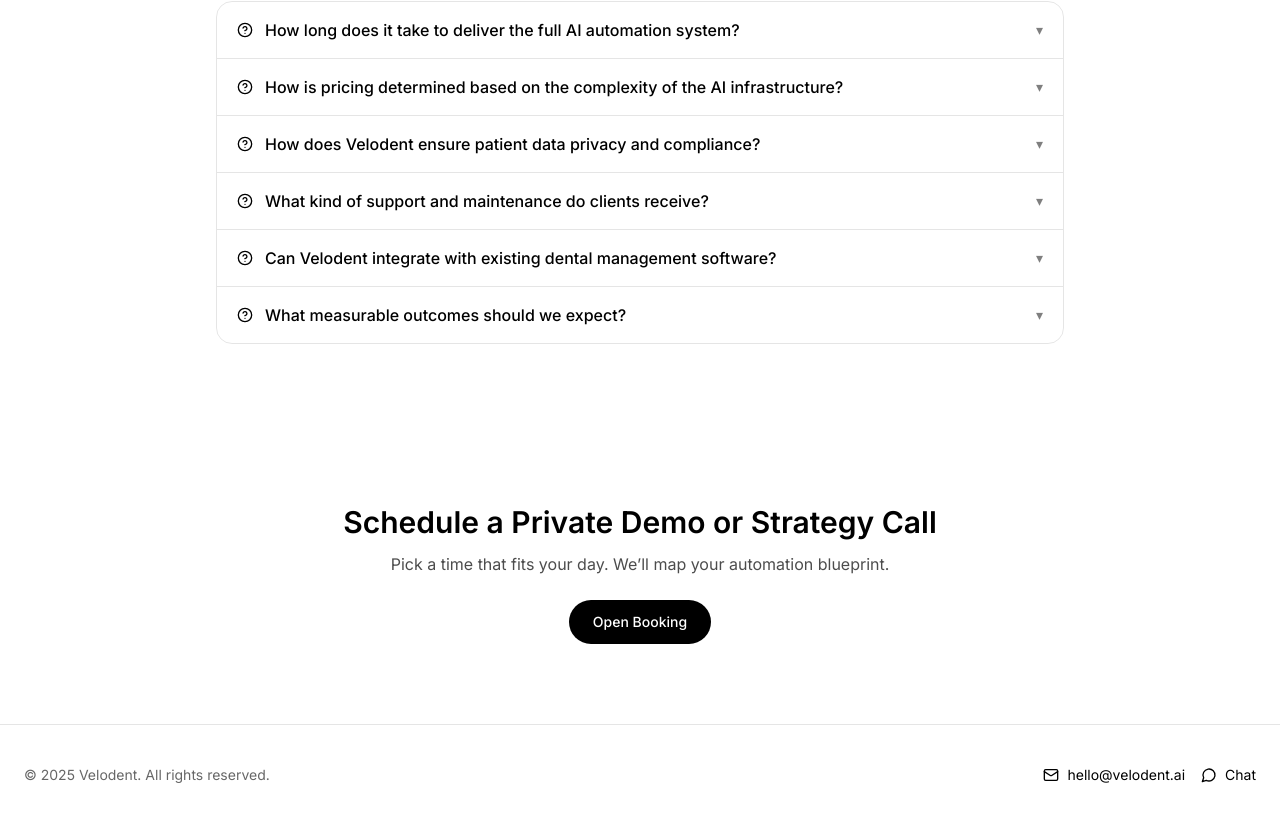
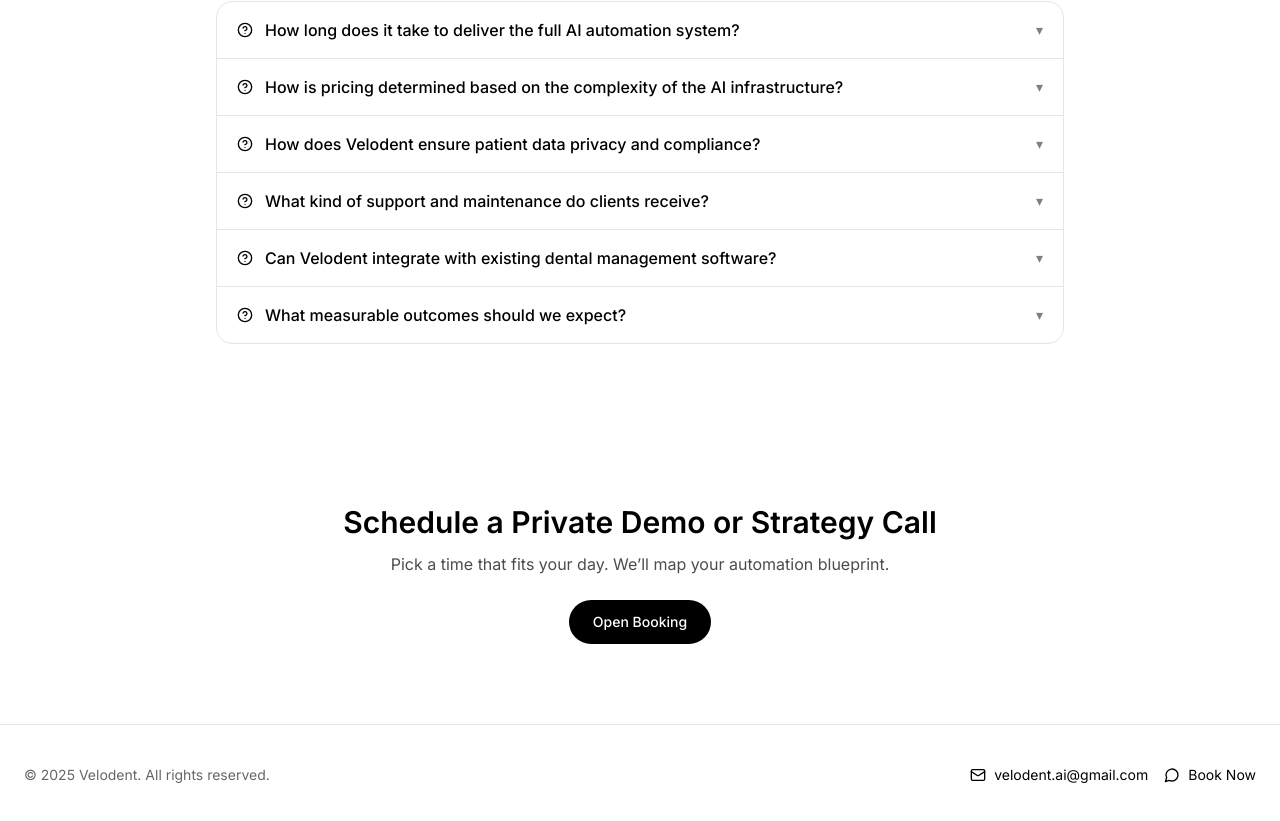
Before and after one commit to flamesuserresource3/frontend-repo_baumkgbe_ly14wj, a React (Vite) app: page / in a window 1280 px wide. Shown: the part 3139-3960 px from the top of the page. Built offline with nearby package versions, Linux system fonts and the light colour scheme; a web font is replaced by a local one.

Commit message:
Update project prj_baumkgbe - 2025-11-03T18:21:49.599Z

```diff
--- a/src/components/Footer.jsx
+++ b/src/components/Footer.jsx
@@ -6,11 +6,11 @@
       <div className="max-w-7xl mx-auto px-4 md:px-6 py-10 flex flex-col md:flex-row items-center justify-between gap-4">
         <div className="text-sm text-black/60">© {new Date().getFullYear()} Velodent. All rights reserved.</div>
         <div className="flex items-center gap-4">
-          <a href="mailto:hello@velodent.ai" className="inline-flex items-center gap-2 text-sm hover:opacity-70">
-            <Mail size={16} /> hello@velodent.ai
+          <a href="mailto:velodent.ai@gmail.com" className="inline-flex items-center gap-2 text-sm hover:opacity-70">
+            <Mail size={16} /> velodent.ai@gmail.com
           </a>
           <a href="#" className="inline-flex items-center gap-2 text-sm hover:opacity-70">
-            <MessageCircle size={16} /> Chat
+            <MessageCircle size={16} /> Book Now
           </a>
         </div>
       </div>
```
Also changed, not shown: 1 other file (tests, documents, lock files or other folders).
